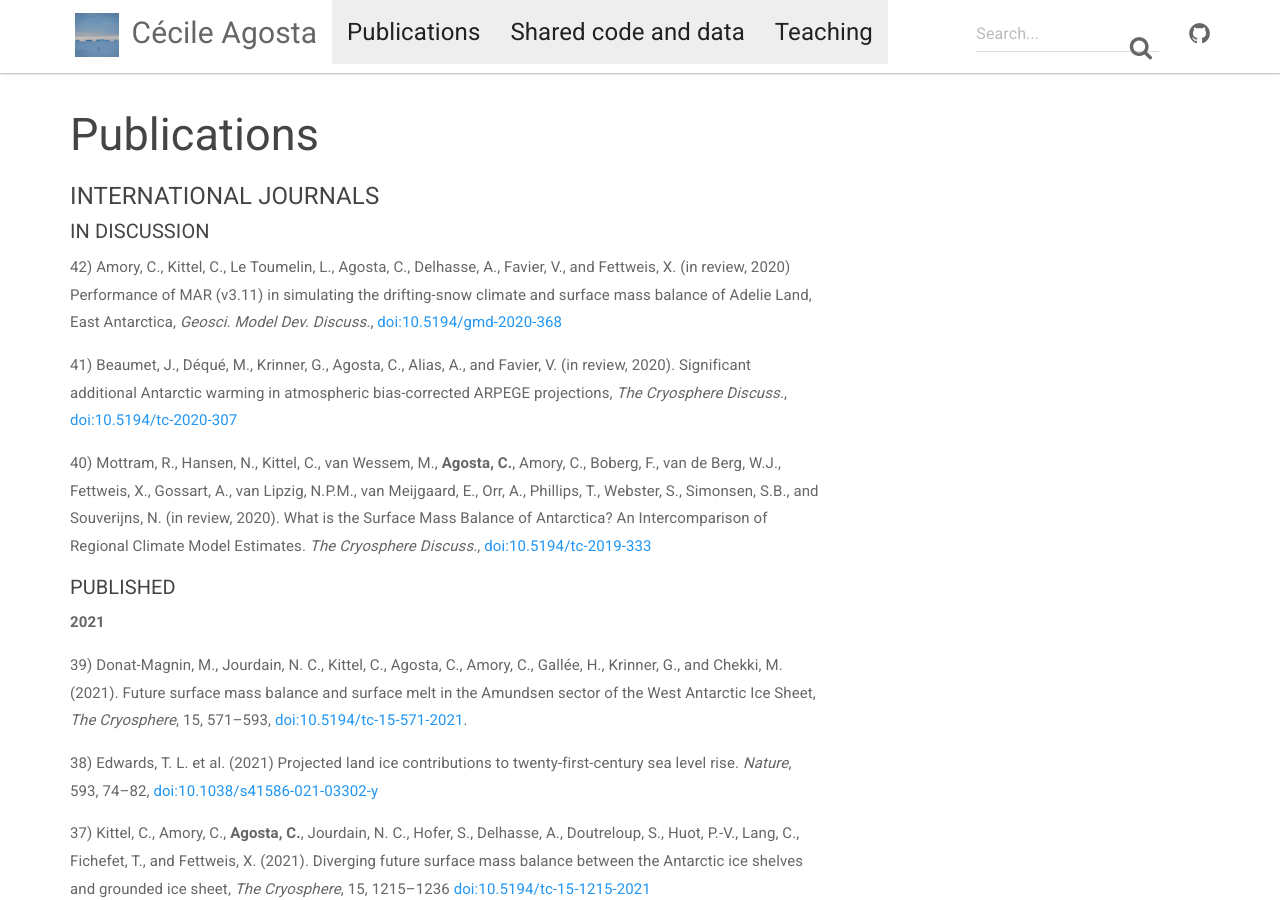
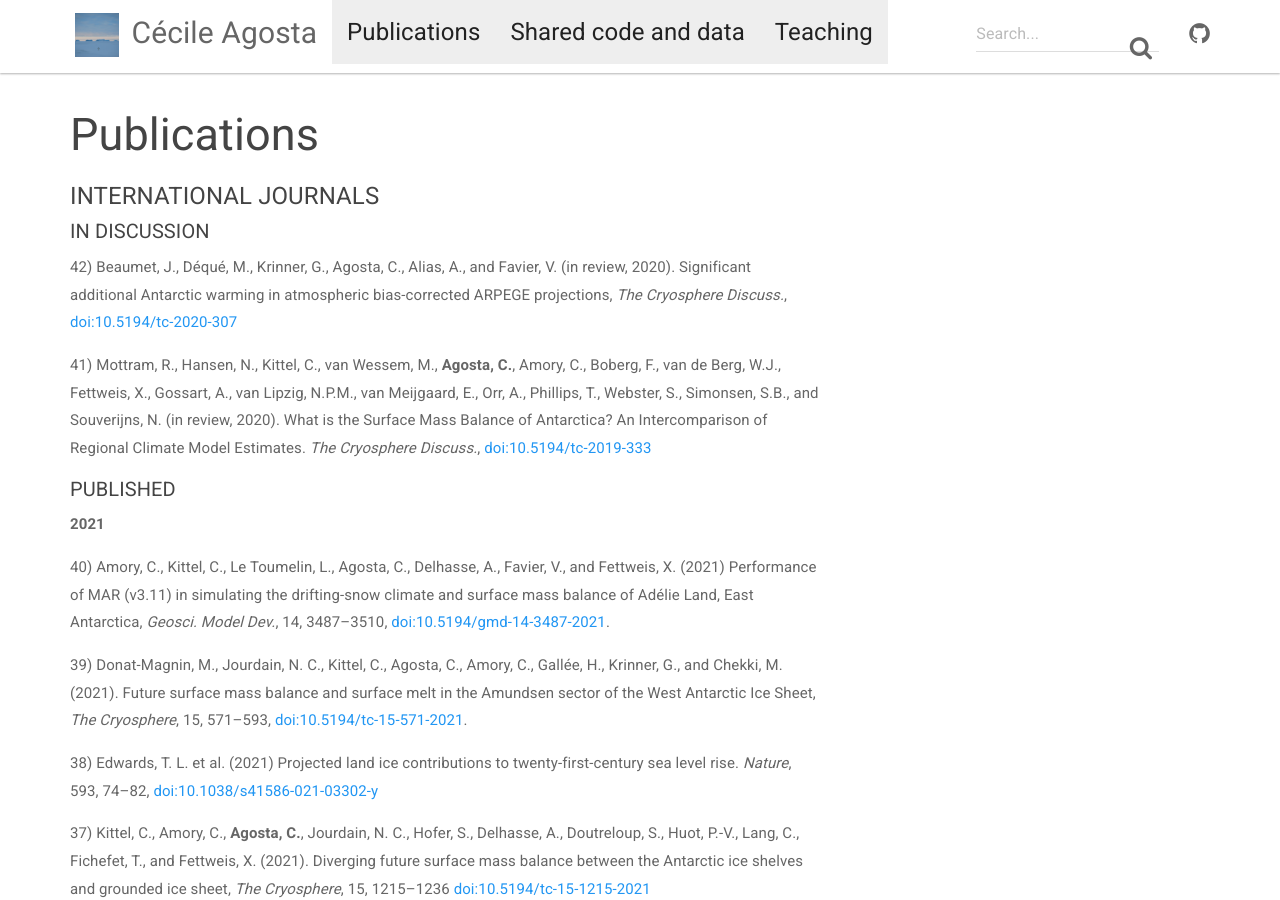
Before and after one commit to cecileagosta/cecileagosta.github.io, a Jekyll site: the page built from _docs/publications.md, in a window 1280 px wide and 900 px high. Built offline with Jekyll 4.4.1, drawn with Linux system fonts in a browser that asks for light colours; nearby versions of some CDN libraries.

Commit message:
Update publications.md

```diff
--- a/_docs/publications.md
+++ b/_docs/publications.md
@@ -7,16 +7,17 @@ permalink: /publications/
 
 ##### IN DISCUSSION
 
-42) Amory, C., Kittel, C., Le Toumelin, L., Agosta, C., Delhasse, A., Favier, V., and Fettweis, X. (in review, 2020) Performance of MAR (v3.11) in simulating the drifting-snow climate and surface mass balance of Adelie Land, East Antarctica, *Geosci. Model Dev. Discuss.*, [doi:10.5194/gmd-2020-368](https://doi.org/10.5194/gmd-2020-368)
 
-41)  Beaumet, J., Déqué, M., Krinner, G., Agosta, C., Alias, A., and Favier, V. (in review, 2020). Significant additional Antarctic warming in atmospheric bias-corrected ARPEGE projections, *The Cryosphere Discuss.*, [doi:10.5194/tc-2020-307](https://doi.org/10.5194/tc-2020-307)
+42)  Beaumet, J., Déqué, M., Krinner, G., Agosta, C., Alias, A., and Favier, V. (in review, 2020). Significant additional Antarctic warming in atmospheric bias-corrected ARPEGE projections, *The Cryosphere Discuss.*, [doi:10.5194/tc-2020-307](https://doi.org/10.5194/tc-2020-307)
 
-40) Mottram, R., Hansen, N., Kittel, C., van Wessem, M., **Agosta, C.**, Amory, C., Boberg, F., van de Berg, W.J., Fettweis, X., Gossart, A., van Lipzig, N.P.M., van Meijgaard, E., Orr, A., Phillips, T., Webster, S., Simonsen, S.B., and Souverijns, N. (in review, 2020). What is the Surface Mass Balance of Antarctica? An Intercomparison of Regional Climate Model Estimates. *The Cryosphere Discuss.*, [doi:10.5194/tc-2019-333](https://doi.org/10.5194/tc-2019-333)
+41) Mottram, R., Hansen, N., Kittel, C., van Wessem, M., **Agosta, C.**, Amory, C., Boberg, F., van de Berg, W.J., Fettweis, X., Gossart, A., van Lipzig, N.P.M., van Meijgaard, E., Orr, A., Phillips, T., Webster, S., Simonsen, S.B., and Souverijns, N. (in review, 2020). What is the Surface Mass Balance of Antarctica? An Intercomparison of Regional Climate Model Estimates. *The Cryosphere Discuss.*, [doi:10.5194/tc-2019-333](https://doi.org/10.5194/tc-2019-333)
 
 
 ##### PUBLISHED
 
 **2021**
+
+40) Amory, C., Kittel, C., Le Toumelin, L., Agosta, C., Delhasse, A., Favier, V., and Fettweis, X. (2021) Performance of MAR (v3.11) in simulating the drifting-snow climate and surface mass balance of Adélie Land, East Antarctica, *Geosci. Model Dev.*, 14, 3487–3510, [doi:10.5194/gmd-14-3487-2021](https://doi.org/10.5194/gmd-14-3487-2021).
 
 39) Donat-Magnin, M., Jourdain, N. C., Kittel, C., Agosta, C., Amory, C., Gallée, H., Krinner, G., and Chekki, M. (2021). Future surface mass balance and surface melt in the Amundsen sector of the West Antarctic Ice Sheet, *The Cryosphere*, 15, 571–593, [doi:10.5194/tc-15-571-2021](https://doi.org/10.5194/tc-15-571-2021).
 
```
